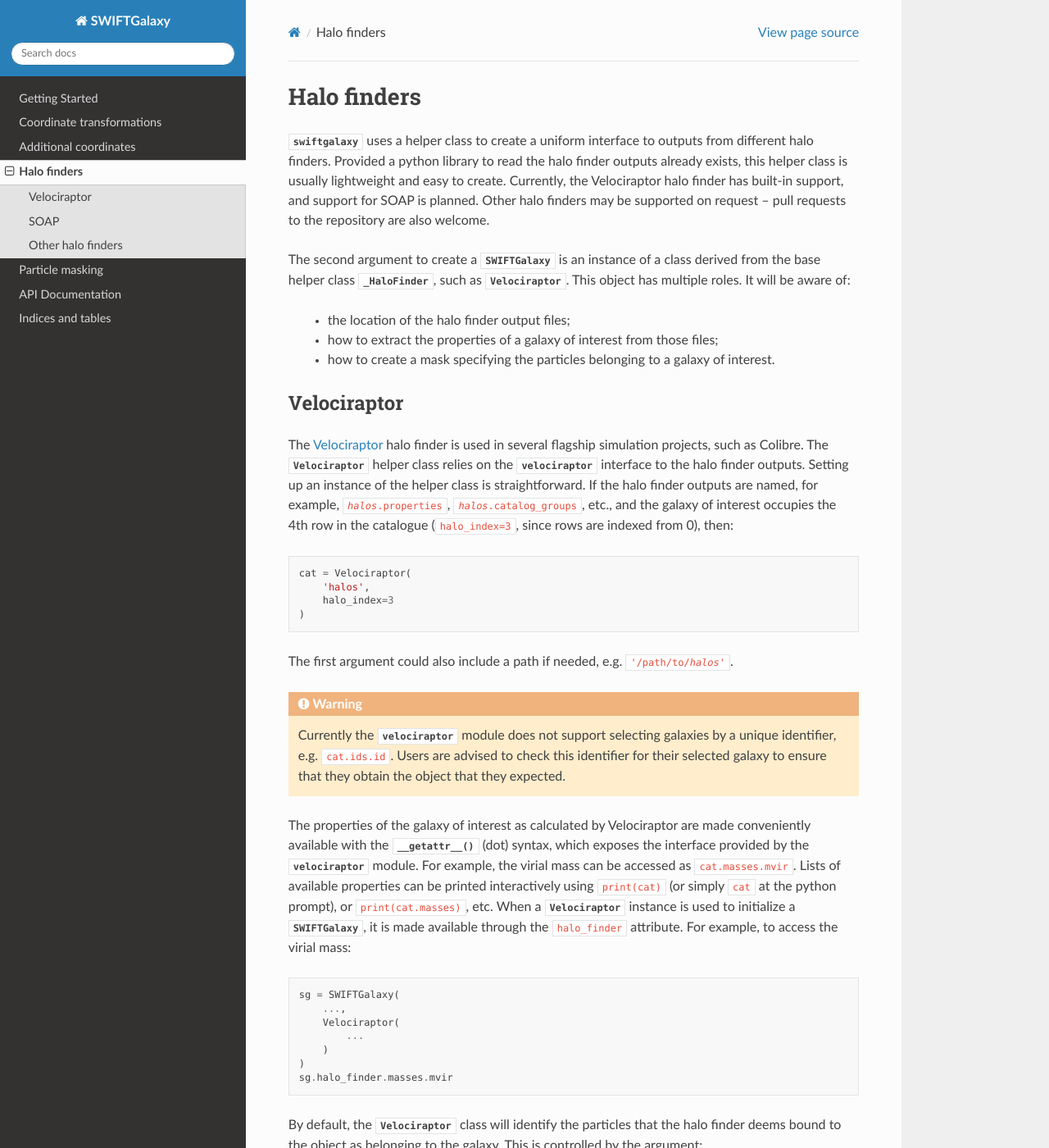
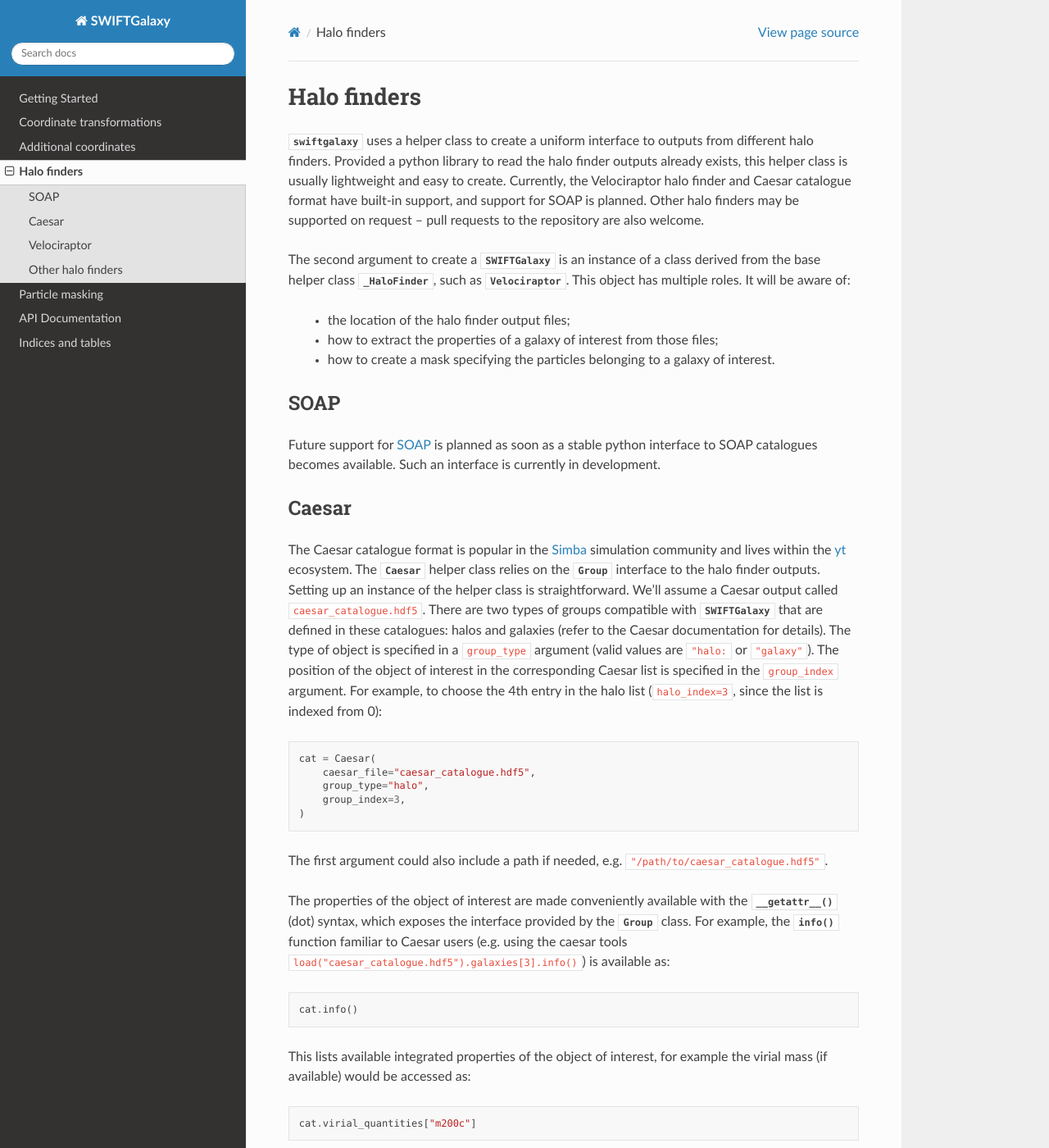
Before and after one commit to SWIFTSIM/swiftgalaxy, a Sphinx documentation site: the page built from docs/source/halo_finders/index.rst, in a window 1280 px wide and 1400 px high. Shown: the whole window at 82% size. Built offline with Sphinx 7.4.7 and the Read the Docs theme 2.0.0, drawn with Linux system fonts in a browser that asks for light colours; some of the changed text lies outside the part shown.

Commit message:
Update docs for Caesar support.

```diff
--- a/docs/requirements.txt
+++ b/docs/requirements.txt
@@ -8,3 +8,4 @@
 unyt
 swiftsimio
 velociraptor
+git+https://github.com/dnarayanan/caesar.git
--- a/docs/source/conf.py
+++ b/docs/source/conf.py
@@ -78,4 +78,5 @@
     scipy=("https://docs.scipy.org/doc/scipy/", None),
     unyt=("https://unyt.readthedocs.io/en/stable/", None),
     numpy=("https://numpy.org/doc/stable/", None),
+    caesar=("https://caesar.readthedocs.io/en/latest/", None),
 )
--- a/docs/source/halo_finders/index.rst
+++ b/docs/source/halo_finders/index.rst
@@ -1,7 +1,7 @@
 Halo finders
 ============
 
-:mod:`swiftgalaxy` uses a helper class to create a uniform interface to outputs from different halo finders. Provided a python library to read the halo finder outputs already exists, this helper class is usually lightweight and easy to create. Currently, the Velociraptor halo finder has built-in support, and support for SOAP is planned. Other halo finders may be supported on request -- pull requests to the repository are also welcome.
+:mod:`swiftgalaxy` uses a helper class to create a uniform interface to outputs from different halo finders. Provided a python library to read the halo finder outputs already exists, this helper class is usually lightweight and easy to create. Currently, the Velociraptor halo finder and Caesar catalogue format have built-in support, and support for SOAP is planned. Other halo finders may be supported on request -- pull requests to the repository are also welcome.
 
 The second argument to create a :class:`~swiftgalaxy.reader.SWIFTGalaxy` is an instance of a class derived from the base helper class :class:`~swiftgalaxy.halo_finders._HaloFinder`, such as :class:`~swiftgalaxy.halo_finders.Velociraptor`. This object has multiple roles. It will be aware of:
 
@@ -9,21 +9,100 @@
   + how to extract the properties of a galaxy of interest from those files;
   + how to create a mask specifying the particles belonging to a galaxy of interest.
 
+SOAP
+----
+
+Future support for `SOAP`_ is planned as soon as a stable python interface to SOAP catalogues becomes available. Such an interface is currently in development.
+
+.. _SOAP: https://github.com/SWIFTSIM/SOAP
+
+Caesar
+------
+
+The Caesar catalogue format is popular in the Simba_ simulation community and lives within the yt_ ecosystem. The :class:`~swiftgalaxy.halo_finders.Caesar` helper class relies on the :class:`~loader.Group` interface to the halo finder outputs. Setting up an instance of the helper class is straightforward. We'll assume a Caesar output called :file:`caesar_catalogue.hdf5`. There are two types of groups compatible with :class:`~swiftgalaxy.reader.SWIFTGalaxy` that are defined in these catalogues: halos and galaxies (refer to the Caesar documentation for details). The type of object is specified in a ``group_type`` argument (valid values are ``"halo:`` or ``"galaxy"``). The position of the object of interest in the corresponding Caesar list is specified in the ``group_index`` argument. For example, to choose the 4th entry in the halo list (``halo_index=3``, since the list is indexed from 0):
+
+.. _Simba: http://simba.roe.ac.uk/
+.. _yt: https://yt-project.org/doc/index.html
+
+.. code-block:: python
+
+    cat = Caesar(
+        caesar_file="caesar_catalogue.hdf5",
+	group_type="halo",
+	group_index=3,
+    )
+
+The first argument could also include a path if needed, e.g. :file:`"/path/to/caesar_catalogue.hdf5"`.
+
+The properties of the object of interest are made conveniently available with the :meth:`~swiftgalaxy.halo_finders.Caesar.__getattr__` (dot) syntax, which exposes the interface provided by the :class:`~loader.Group` class. For example, the :meth:`~loader.Group.info` function familiar to Caesar users (e.g. using the caesar tools ``load("caesar_catalogue.hdf5").galaxies[3].info()``) is available as:
+
+.. code-block:: python
+
+    cat.info()
+
+This lists available integrated properties of the object of interest, for example the virial mass (if available) would be accessed as:
+
+.. code-block:: python
+
+    cat.virial_quantities["m200c"]
+
+Caesar is compatible with yt and returns values with units specified with yt that :mod:`unyt` understands by default.
+
+Usually the :class:`~swiftgalaxy.halo_finders.Caesar` object is used to create a :class:`~swiftgalaxy.reader.SWIFTGalaxy` object. In this case the interface is exposed through the ``halo_finder`` attribute, for example:
+
+.. code-block:: python
+
+    sg = SWIFTGalaxy(
+        ...,
+	Caesar(...),
+    )
+    sg.halo_finder.info()
+    sg.halo_finder.virial_quantities["m200c"]
+
+By default, the :class:`~swiftgalaxy.halo_finders.Caesar` class will identify the particles that the halo finder deems bound to the object as belonging to the galaxy. This is controlled by the argument:
+
+.. code-block:: python
+
+    Caesar(
+        ...,
+	extra_mask="bound_only"
+    )
+
+This behaviour can be adjusted. If ``None`` is passed instead, then only the spatial masking provided by :meth:`~swiftgalaxy.halo_finders.Caesar._get_spatial_mask` is used. This means that all particles in the set of (probably cubic) subvolumes of the simulation that overlap with the region of interest will be read in. Alternatively, a :class:`~swiftgalaxy.masks.MaskCollection` can be provided. This will be used to select particles from those already selected spatially.
+
+If a different subset of particles is desired, often the most practical option is to first set up the :class:`~swiftgalaxy.reader.SWIFTGalaxy` with either ``extra_mask="bound_only"`` or ``extra_mask=None`` and then use the loaded particles to :doc:`compute a new mask that can then be applied <../masking/index>`, perhaps permanently. Since all particles within the spatially masked region will always be read in any case, this does not imply any loss of efficiency.
+
+The Caesar catalogue lists two centres for halos and galaxies. By default, the location of the gravitational potential minimum is assumed as the centre of the objet (and will be used to :doc:`set the coordinate system <../coordinate_transformations/index>`, unless the argument ``auto_recentre=False`` is passed to :class:`~swiftgalaxy.reader.SWIFTGalaxy`). Usually the available centring options are:
+
+  + ``"minpot"`` -- potential minimum
+  + ``""`` -- centre of mass
+
+These can be used as, for example:
+
+.. code-block:: python
+
+    Caesar(
+        ...,
+	centre_type="",  # centre of mass (no suffix in Caesar catalogue)
+    )
+
+
 Velociraptor
 ------------
 
-The Velociraptor_ halo finder is used in several flagship simulation projects, such as Colibre. The :class:`~swiftgalaxy.halo_finders.Velociraptor` helper class relies on the :mod:`velociraptor` interface to the halo finder outputs. Setting up an instance of the helper class is straightforward. If the halo finder outputs are named, for example, :file:`{halos}.properties`, :file:`{halos}.catalog_groups`, etc., and the galaxy of interest occupies the 4th row in the catalogue (``halo_index=3``, since rows are indexed from 0), then:
+Velociraptor_ is a widely-used halo finder. Some SWIFT-based simulations projects have used it, but are largely moving to a model where particles are assigned to halos with Velociraptor (or another finder) and a catalogue is produced with the `SOAP`_ tool. The Velociraptor catalogue format is therefore falling somewhat out of fashion in the SWIFT community. It is supported for use with :class:`~swiftgalaxy.reader.SWIFTGalaxy`, but is unlikely to be further developed or maintained. The :class:`~swiftgalaxy.halo_finders.Velociraptor` helper class relies on the :mod:`velociraptor` interface to the halo finder outputs. Setting up an instance of the helper class is straightforward. If the halo finder outputs are named, for example, :file:`{halos}.properties`, :file:`{halos}.catalog_groups`, etc., and the galaxy of interest occupies the 4th row in the catalogue (``halo_index=3``, since rows are indexed from 0), then:
 
 .. _Velociraptor: https://ui.adsabs.harvard.edu/abs/2019PASA...36...21E/abstract
+.. _SOAP: https://github.com/SWIFTSIM/SOAP
 
 .. code-block:: python
 
     cat = Velociraptor(
-        'halos',
+        "halos",
 	halo_index=3
     )
 
-The first argument could also include a path if needed, e.g. :file:`'/path/to/{halos}'`.
+The first argument could also include a path if needed, e.g. :file:`"/path/to/{halos}"`.
 
 .. warning ::
 
@@ -47,20 +126,20 @@
 
     Velociraptor(
         ...,
-	extra_mask='bound_only'
+	extra_mask="bound_only"
     )
 
-This behaviour can be adjusted. If ``None`` is passed instead, then only the spatial masking provided by :func:`velociraptor.swift.swift.generate_spatial_mask` is used. This means that all particles the set of (probably cubic) subvolumes of the simulation that overlap with the region of interest will be read in. Alternatively, a :class:`~swiftgalaxy.masks.MaskCollection` can be provided. This will be used to select particles from those already selected using :func:`~velociraptor.swift.swift.generate_spatial_mask`.
+This behaviour can be adjusted. If ``None`` is passed instead, then only the spatial masking provided by :func:`velociraptor.swift.swift.generate_spatial_mask` is used. This means that all particles in the set of (probably cubic) subvolumes of the simulation that overlap with the region of interest will be read in. Alternatively, a :class:`~swiftgalaxy.masks.MaskCollection` can be provided. This will be used to select particles from those already selected using :func:`~velociraptor.swift.swift.generate_spatial_mask`.
 
-If a different subset of particles is desired, often the most practical option is to first set up the :class:`~swiftgalaxy.reader.SWIFTGalaxy` with either ``extra_mask='bound_only'`` or ``extra_mask=None`` and then use the loaded particles to :doc:`compute a new mask that can then be applied <../masking/index>`, perhaps permanently. Since all particles in the spatial region defined by :func:`~velociraptor.swift.swift.generate_spatial_mask` will always be read in any case, this does not imply any loss of efficiency.
+If a different subset of particles is desired, often the most practical option is to first set up the :class:`~swiftgalaxy.reader.SWIFTGalaxy` with either ``extra_mask="bound_only"`` or ``extra_mask=None`` and then use the loaded particles to :doc:`compute a new mask that can then be applied <../masking/index>`, perhaps permanently. Since all particles in the spatial region defined by :func:`~velociraptor.swift.swift.generate_spatial_mask` will always be read in any case, this does not imply any loss of efficiency.
 
 The Velociraptor halo finder computes several centres for halos. By default, the location of the gravitational potential minimum is assumed as the centre of the galaxy (and will be used to :doc:`set the coordinate system <../coordinate_transformations/index>`, unless the argument ``auto_recentre=False`` is passed to :class:`~swiftgalaxy.reader.SWIFTGalaxy`). Usually the available centring options are:
 
-  + ``'minpot'`` -- potential minimum
-  + ``''`` -- centre of mass (?)
-  + ``'_gas'`` -- gas centre of mass (?)
-  + ``'_star'`` -- stellar centre of mass (?)
-  + ``'mbp'`` -- most bound particle
+  + ``"minpot"`` -- potential minimum
+  + ``""`` -- centre of mass (?)
+  + ``"_gas"`` -- gas centre of mass (?)
+  + ``"_star"`` -- stellar centre of mass (?)
+  + ``"mbp"`` -- most bound particle
 
 These can be used as, for example:
 
@@ -86,7 +160,7 @@
   + :meth:`~swiftgalaxy.halo_finders._HaloFinder._load`: called during :meth:`~swiftgalaxy.halo_finders._HaloFinder.__init__`, implement any initialisation tasks here.
   + :meth:`~swiftgalaxy.halo_finders._HaloFinder._get_spatial_mask`: return a :class:`~swiftsimio.masks.SWIFTMask` defining the spatial region to be loaded for the galaxy of interest.
   + :meth:`~swiftgalaxy.halo_finders._HaloFinder._get_extra_mask`: return a :class:`~swiftgalaxy.masks.MaskCollection` defining the subset of particles from the loaded spatial region that belong to the galaxy of interest.
-  + :meth:`~swiftgalaxy.halo_finders._HaloFinder._centre`: return the coordinates (as a :class:`~swiftsimio.objects.cosmo_array`) to be used as the centre of the galaxy of interest.
-  + :meth:`~swiftgalaxy.halo_finders._HaloFinder._vcentre`: return the coordinates (as a :class:`~swiftsimio.objects.cosmo_array`) to be used as the bulk velocity of the galaxy of interest.
+  + :meth:`~swiftgalaxy.halo_finders._HaloFinder.centre`: return the coordinates (as a :class:`~swiftsimio.objects.cosmo_array`) to be used as the centre of the galaxy of interest (implemented with the `@property` decorator).
+  + :meth:`~swiftgalaxy.halo_finders._HaloFinder.velocity_centre`: return the coordinates (as a :class:`~swiftsimio.objects.cosmo_array`) to be used as the bulk velocity of the galaxy of interest (implemented with the `@property` decorator).
 
 In addition, it is recommended to expose the properties computed by the halo finder, masked to the values corresponding to the object of interest. To make this intuitive for users, the syntax to access attributes of the galaxy of interest should preferably match the syntax used for the library conventionally used to read outputs of that halo finder, if it exists. For instance, for Velociraptor this is implemented via ``__getattr__`` (dot syntax), which simply exposes the usual interface (with a mask to pick out the galaxy of interest).
```
Also changed, not shown: other parts of docs/source/halo_finders/index.rst (+1 -6 lines), 1 other file.
